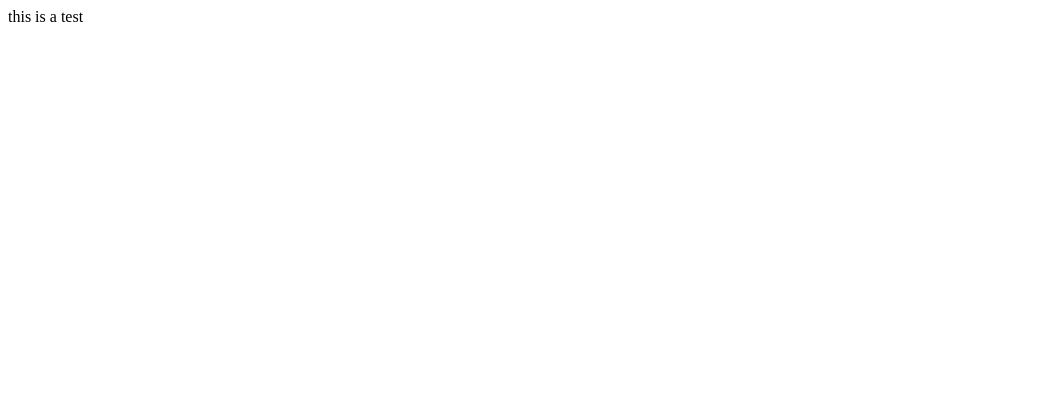
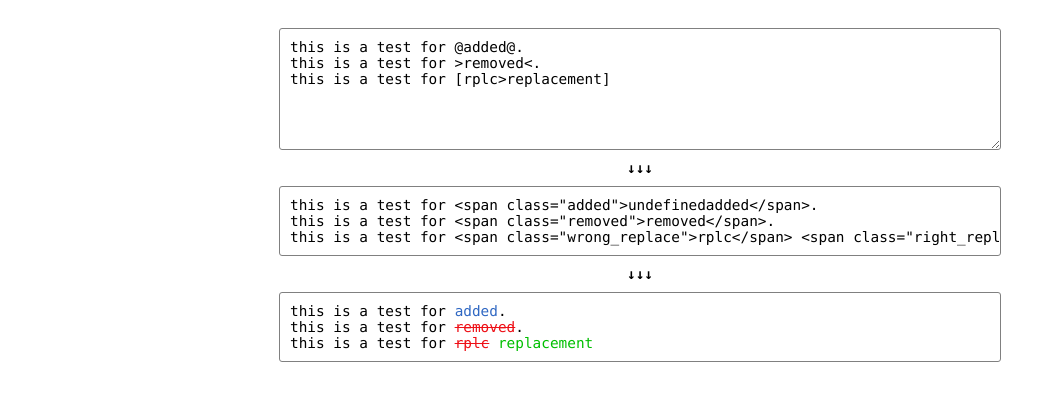
Before and after one commit to vdegenne/text-correction-parser, a website: page index.html in a window 1280 px wide. Shown: the whole page, without its empty margins (0-1055 px from the left). Drawn offline with Linux system fonts and the light colour scheme.

Commit message:
final first version (v1.0.0)

```diff
--- a/index.html
+++ b/index.html
@@ -1 +1,102 @@
-this is a test
+<!doctype html>
+<html>
+<head>
+    <script src="web/bundle.js"></script>
+
+    <link rel="import" href="https://polygit.org/polymer+:master/components/iron-flex-layout/iron-flex-layout.html">
+</head>
+<body>
+
+<style>
+    div[role=article] {
+        display: -ms-flexbox; display: -webkit-flex; display: flex;
+        -ms-flex-direction: column; -webkit-flex-direction: column; flex-direction: column;
+        -ms-flex-align: center; -webkit-align-items: center; align-items: center;
+
+        padding: 20px 0 0 0;
+    }
+    div[role=article] > * {
+        margin: 0;
+        width: 700px;
+        font-size: 0.9em;
+        font-family: Monaco, "Fira Code Retina", Inconsolata, Consolas, Monospaced;
+    }
+    div[role=article] > *:not(.arrow) {
+        border: 1px solid grey;
+        padding: 10px;
+        border-radius: 3px;
+        overflow-x: auto;
+    }
+    textarea {
+        min-height: 100px;
+    }
+    .arrow {
+        display: inline-block;
+        text-align: center;
+        font-size: 2em;
+        font-weight: 900;
+        margin: 10px 0 !important;
+    }
+    .added {
+        color: #3068c3;
+    }
+
+    .removed {
+        color: #ee0f16;
+        text-decoration: line-through;
+    }
+
+    .wrong_replace {
+        color: #ee0f16;
+        text-decoration: line-through;
+    }
+    .right_replace {
+        color: #00bf00;
+    }
+</style>
+
+<div role="article">
+<textarea id="input">
+this is a test for @added@.
+this is a test for >removed<.
+this is a test for [rplc>replacement]
+</textarea>
+
+<span class="arrow">↓↓↓</span>
+
+<pre id="pre"></pre>
+
+<span class="arrow">↓↓↓</span>
+
+<div id="output"></div>
+</div>
+
+<script>
+  (function () {
+    'use strict';
+
+    let input = document.querySelector('#input');
+    let pre = document.querySelector('#pre');
+    let output = document.querySelector('#output');
+
+    function parseText () {
+      pre.innerText = TextCorrectionParser.parse_data(input.value);
+      output.innerHTML = nl2br(TextCorrectionParser.parse_data(input.value));
+    }
+
+    document.querySelector('#input').addEventListener('keyup', () => {
+      parseText();
+    });
+
+
+    function nl2br (str, is_xhtml) {
+      var breakTag = (is_xhtml || typeof is_xhtml === 'undefined') ? '<br />' : '<br>';
+      return (str + '').replace(/([^>\r\n]?)(\r\n|\n\r|\r|\n)/g, '$1' + breakTag + '$2');
+    }
+
+
+    parseText();
+  })();
+</script>
+</body>
+</html>
--- a/package.json
+++ b/package.json
@@ -5,7 +5,7 @@
   "main": "text-correction-parser.js",
   "scripts": {
     "clean": "rm -rf node_modules",
-    "test": "echo \"Error: no test specified\" && exit 1"
+    "build": "webpack && browser-sync reload"
   },
   "repository": {
     "type": "git",
@@ -23,6 +23,10 @@
   "devDependencies": {
     "browser-sync": "^2.18.13",
     "gulp": "^3.9.1",
+    "gulp-clean": "^0.3.2",
+    "gulp-npm-run": "0.0.3",
+    "gulp-run": "^1.7.1",
+    "superstatic": "^4.1.0",
     "webpack": "^3.3.0"
   }
 }
--- /dev/null
+++ b/web/bundle.js
@@ -0,0 +1,180 @@
+/******/ (function(modules) { // webpackBootstrap
+/******/ 	// The module cache
+/******/ 	var installedModules = {};
+/******/
+/******/ 	// The require function
+/******/ 	function __webpack_require__(moduleId) {
+/******/
+/******/ 		// Check if module is in cache
+/******/ 		if(installedModules[moduleId]) {
+/******/ 			return installedModules[moduleId].exports;
+/******/ 		}
+/******/ 		// Create a new module (and put it into the cache)
+/******/ 		var module = installedModules[moduleId] = {
+/******/ 			i: moduleId,
+/******/ 			l: false,
+/******/ 			exports: {}
+/******/ 		};
+/******/
+/******/ 		// Execute the module function
+/******/ 		modules[moduleId].call(module.exports, module, module.exports, __webpack_require__);
+/******/
+/******/ 		// Flag the module as loaded
+/******/ 		module.l = true;
+/******/
+/******/ 		// Return the exports of the module
+/******/ 		return module.exports;
+/******/ 	}
+/******/
+/******/
+/******/ 	// expose the modules object (__webpack_modules__)
+/******/ 	__webpack_require__.m = modules;
+/******/
+/******/ 	// expose the module cache
+/******/ 	__webpack_require__.c = installedModules;
+/******/
+/******/ 	// define getter function for harmony exports
+/******/ 	__webpack_require__.d = function(exports, name, getter) {
+/******/ 		if(!__webpack_require__.o(exports, name)) {
+/******/ 			Object.defineProperty(exports, name, {
+/******/ 				configurable: false,
+/******/ 				enumerable: true,
+/******/ 				get: getter
+/******/ 			});
+/******/ 		}
+/******/ 	};
+/******/
+/******/ 	// getDefaultExport function for compatibility with non-harmony modules
+/******/ 	__webpack_require__.n = function(module) {
+/******/ 		var getter = module && module.__esModule ?
+/******/ 			function getDefault() { return module['default']; } :
+/******/ 			function getModuleExports() { return module; };
+/******/ 		__webpack_require__.d(getter, 'a', getter);
+/******/ 		return getter;
+/******/ 	};
+/******/
+/******/ 	// Object.prototype.hasOwnProperty.call
+/******/ 	__webpack_require__.o = function(object, property) { return Object.prototype.hasOwnProperty.call(object, property); };
+/******/
+/******/ 	// __webpack_public_path__
+/******/ 	__webpack_require__.p = "";
+/******/
+/******/ 	// Load entry module and return exports
+/******/ 	return __webpack_require__(__webpack_require__.s = 0);
+/******/ })
+/************************************************************************/
+/******/ ([
+/* 0 */
+/***/ (function(module, __webpack_exports__, __webpack_require__) {
+
+"use strict";
+Object.defineProperty(__webpack_exports__, "__esModule", { value: true });
+/* harmony import */ var __WEBPACK_IMPORTED_MODULE_0__text_correction_parser__ = __webpack_require__(1);
+/* harmony import */ var __WEBPACK_IMPORTED_MODULE_0__text_correction_parser___default = __webpack_require__.n(__WEBPACK_IMPORTED_MODULE_0__text_correction_parser__);
+
+window.TextCorrectionParser = __WEBPACK_IMPORTED_MODULE_0__text_correction_parser___default.a;
+
+/***/ }),
+/* 1 */
+/***/ (function(module, exports, __webpack_require__) {
+
+"use strict";
+
+
+let operators = [
+  {
+    name: 'wrong_replace',
+    opening : '[',
+    closing: '>',
+    encloser: '<span class="wrong_replace">%</span> '
+  },
+
+  {
+    name: 'right_replace',
+    opening: '>',
+    closing: ']',
+    encloser: '<span class="right_replace">%</span>'
+  },
+
+  {
+    name: 'removed',
+    opening: '>',
+    closing: '<',
+    encloser: '<span class="removed">%</span>'
+  },
+
+  {
+    name: 'adding',
+    opening: '@',
+    closing: '@',
+    encloser: '<span class="added">%</span>'
+  }
+];
+
+let awaiting, candidates, enclosedText;
+
+function reset_vars () {
+  awaiting = false;
+  candidates = [];
+  enclosedText = '';
+}
+
+function parse_data (data) {
+  let output = '';
+
+  for (let i = 0; i < data.length; ++i) {
+    let theLetter = data[i];
+
+    if (!awaiting) {
+      /* searching for an opening */
+      let openings = operators.filter(function (o) {
+        return o.opening === theLetter;
+      });
+
+      if (openings.length) {
+        candidates = openings;
+        awaiting = true;
+        continue;
+      }
+
+      output += theLetter;
+      continue;
+    }
+
+    /* else we search for closers */
+    let closers = candidates.filter(function (c) {
+      return c.closing === theLetter;
+    });
+
+    if (closers.length)
+    {
+      let closer = closers[0];
+
+      output += closer.encloser.replace('%', enclosedText);
+      reset_vars();
+
+      let openings = operators.filter(function (o) {
+        return (!(closer === o) && o.opening === theLetter);
+      });
+
+      if (openings.length) {
+        candidates = openings;
+        awaiting = true;
+      }
+      continue;
+    }
+
+    enclosedText += theLetter;
+  }
+
+  reset_vars();
+  return output;
+}
+
+
+
+
+module.exports.parse_data = parse_data;
+
+/***/ })
+/******/ ]);
--- /dev/null
+++ b/web/index.js
@@ -0,0 +1,2 @@
+import TextCorrectionParser from '../text-correction-parser'
+window.TextCorrectionParser = TextCorrectionParser;
```
Also changed, not shown: gulpfile.js (+21 -5 lines), text-correction-parser.js (+96 -0 lines), webpack.config.js (added, +9 -0 lines).
